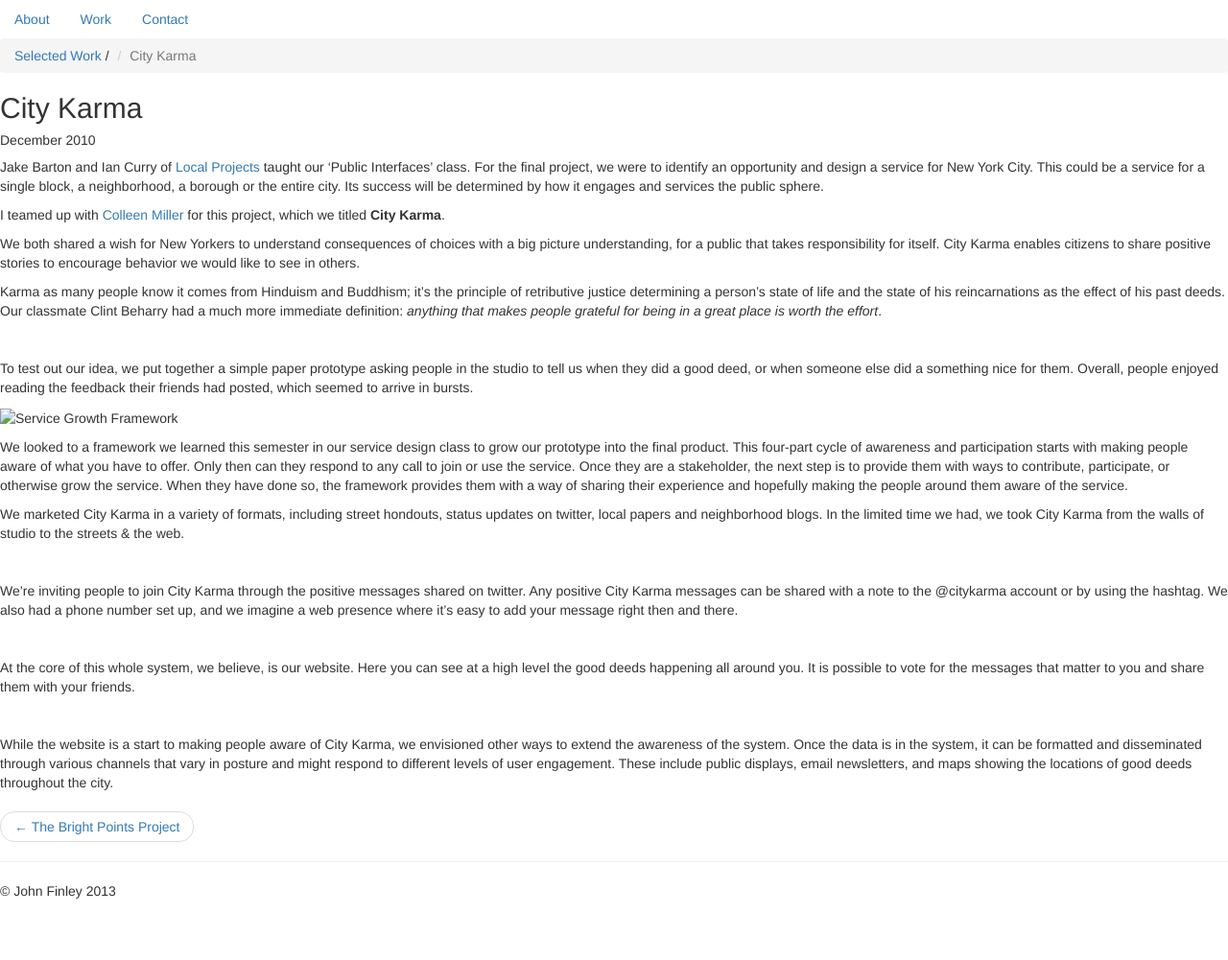
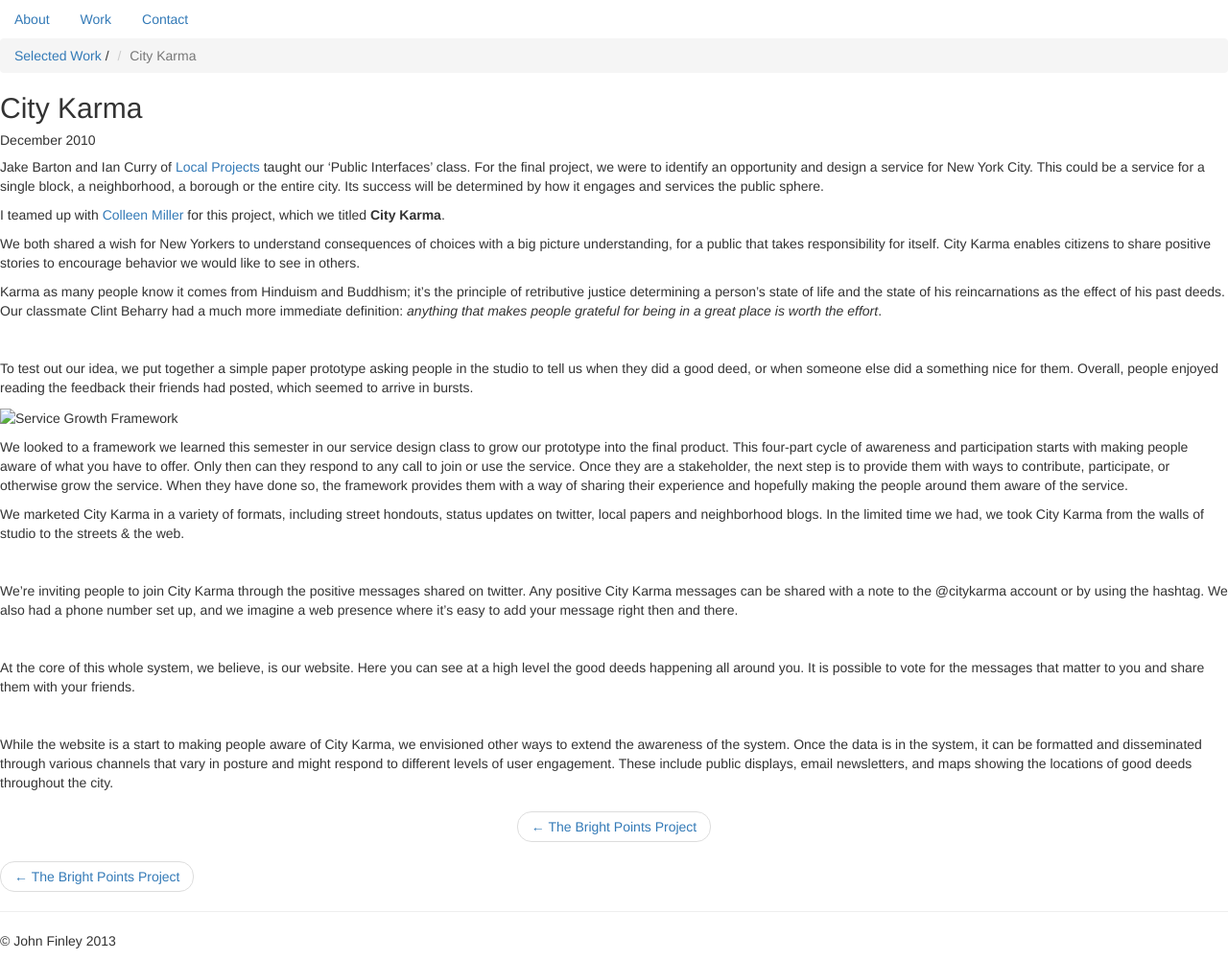
Before and after one commit to jpfinley/heyfinley, a Jekyll site: the page built from _posts/2010-12-01-city-karma.md, in a window 1280 px wide. Shown: the whole page at 96% size. Built offline with Jekyll 4.4.1, drawn with Linux system fonts in a browser that asks for light colours; nearby versions of some CDN libraries; library files that are not in the unit come from our copies; before the commit the page ends 949 px from its top, so only the background shows below that.

Commit message:
Stack the pager when we're on the phone

```diff
--- a/_layouts/post.html
+++ b/_layouts/post.html
@@ -15,7 +15,16 @@
   {{ content }}
 </div>
 
-<ul class="pager">
+<ul class="pager visible-phone">
+  {% if page.previous %}
+    <li><a rel="prev" href="{{ page.previous.url }}">&larr; {{ page.previous.title }}</a></li>
+  {% endif %}
+  {% if page.next %}
+    <li><a rel="next" href="{{ page.next.url }}">{{ page.next.title }} &rarr;</a></li>
+  {% endif %}
+</ul>
+
+<ul class="pager hidden-phone">
   {% if page.previous %}
     <li class="previous">
       <a rel="prev" href="{{ page.previous.url }}">&larr; {{ page.previous.title }}</a>
```
Lines whose indentation alone changed are shown as unchanged.
